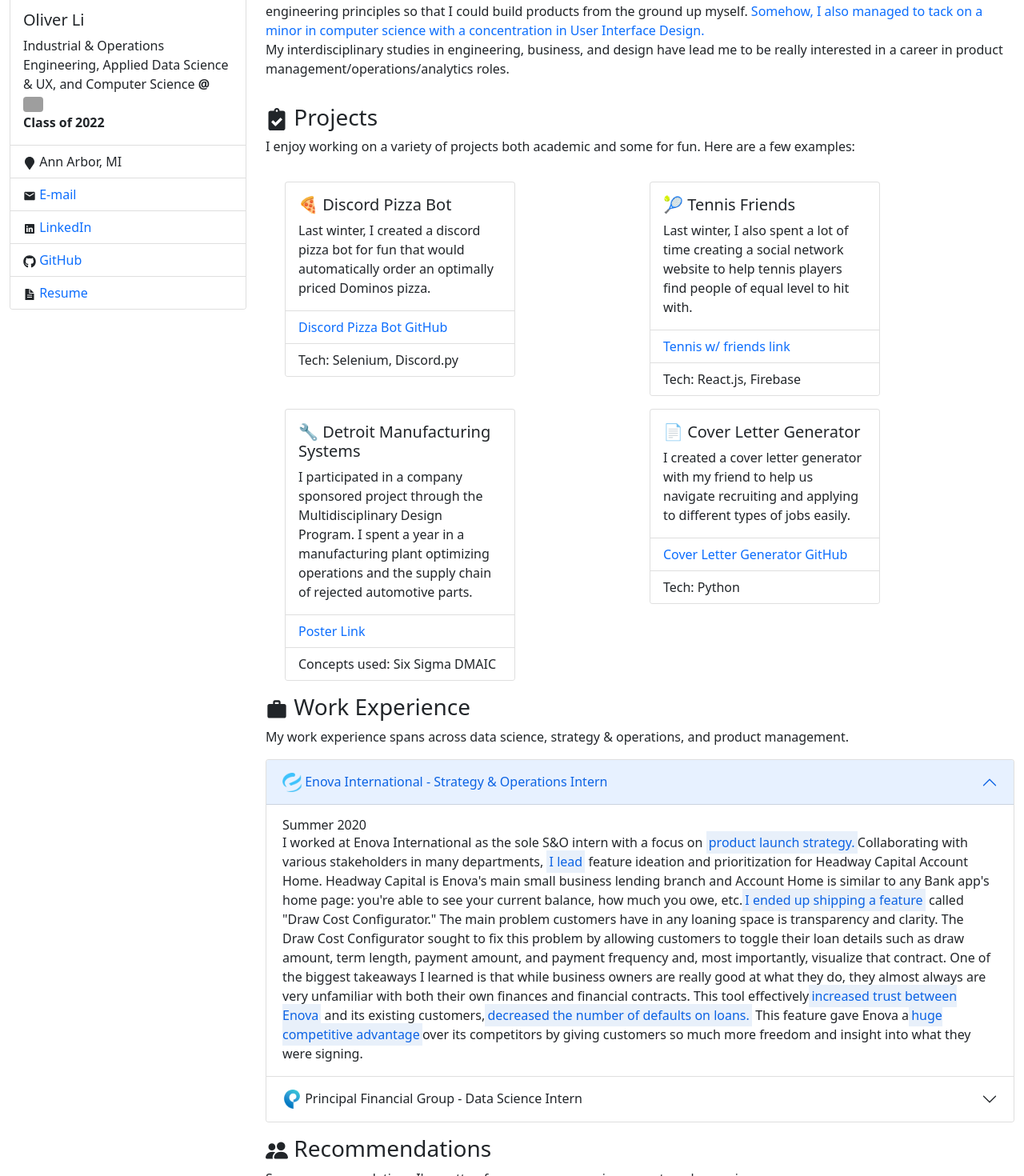
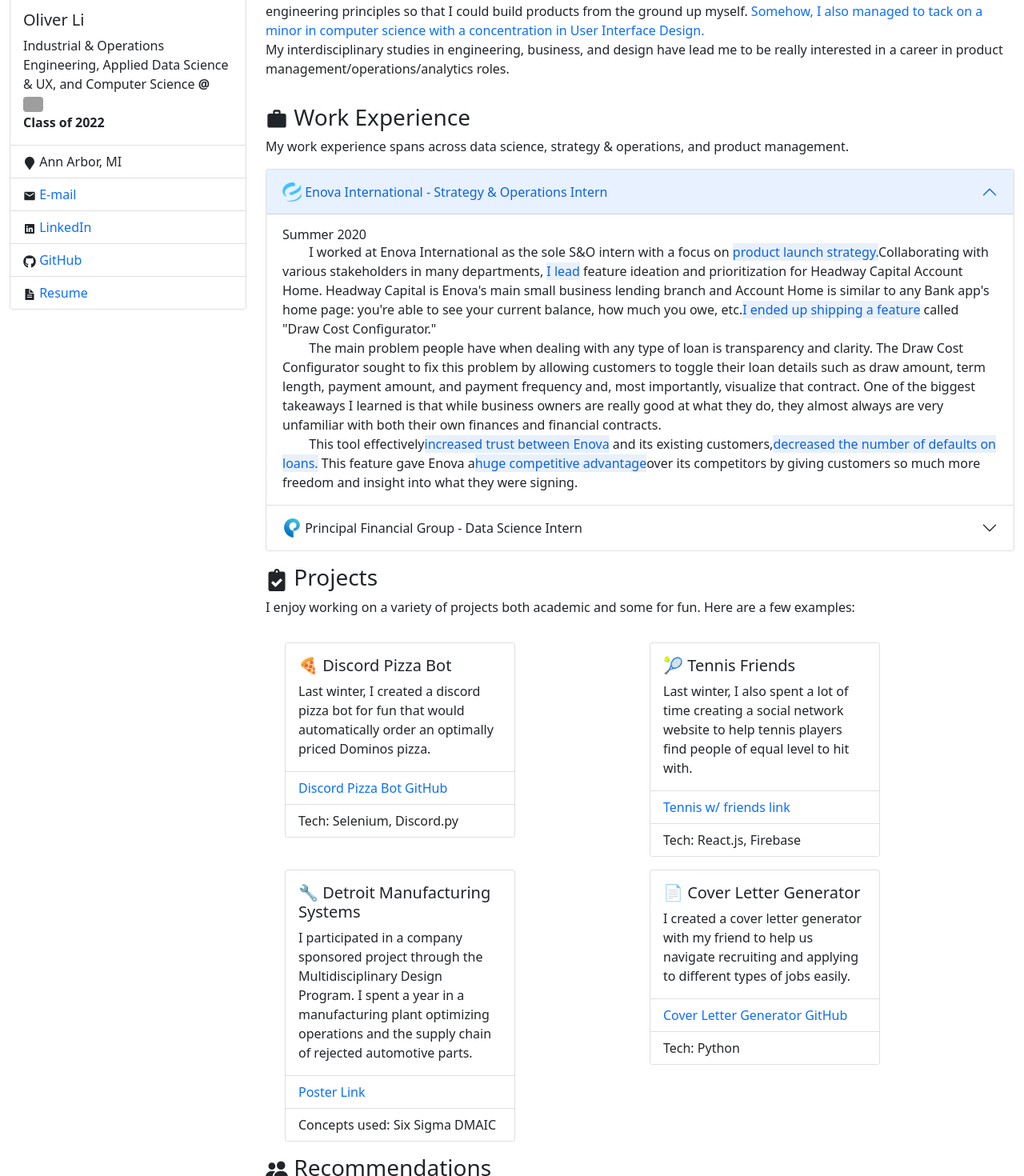
Before and after one commit to olili1999/personal-website, a React (Create React App) app: page / in a window 1280 px wide. Shown: the part 280-1750 px from the top of the page at 80% size. Built offline with nearby package versions, Linux system fonts and the light colour scheme; grey boxes are pictures that could not be loaded.

Commit message:
added work experience with enova + principal

```diff
--- a/src/App.js
+++ b/src/App.js
@@ -27,7 +27,7 @@
          {/* position: "sticky", top: "0px" in Col below*/}
         <Col xs = {12} sm = {12} md ={3} style = {{height: "100%"}} className = "d-flex justify-content-center">
           <Card className = "mt-4" style={{width: '20rem'}}>
-          <OverlayTrigger placement ="bottom" overlay={<Tooltip> Me, at the Sand Dunes in Upper Peninsula in Michigan!</Tooltip>}>
+          <OverlayTrigger placement ="bottom" overlay={<Tooltip> Me, at the Sleeping Bear Dunes in Michigan!</Tooltip>}>
             <Card.Img src= {headshot_outside}/>
           </OverlayTrigger>
 
@@ -64,6 +64,75 @@
           <br/>
           My interdisciplinary studies in engineering, business, and design have lead me to be really interested in a career in
           product management/operations/analytics roles. </p>
+          <h3 id = "work_experience" className = "mt-3"> <MdWork/> Work Experience </h3>
+          <p> My work experience spans across data science, strategy & operations, and product management.  </p>
+
+          <Accordion defaultActiveKey="0">
+            <Accordion.Item eventKey="0">
+              <Accordion.Header className = "d-flex align-items-center">
+                <Image src = {Enova} style = {{width: "1.5rem"}} rounded/>&nbsp;
+                <p className = "m-0 p-0"> Enova International - Strategy & Operations Intern </p>
+              </Accordion.Header>
+              <Accordion.Body>
+                <h6 className = "p-0 m-0"> Summer 2020 </h6>
+                &nbsp;&nbsp;&nbsp;&nbsp;&nbsp;&nbsp;&nbsp;&nbsp;I worked at Enova International as the sole S&O intern with a focus
+                on <mark>product launch strategy.</mark>
+                Collaborating with various stakeholders in many departments, <mark>I lead</mark> feature ideation
+                and prioritization for Headway Capital Account Home. Headway Capital is Enova's main small business lending
+                branch and Account Home is similar to any Bank app's home page: you're able to see your current balance, how much you owe, etc.
+                <mark>I ended up shipping a feature</mark> called "Draw Cost Configurator."
+                <br/>
+                &nbsp;&nbsp;&nbsp;&nbsp;&nbsp;&nbsp;&nbsp;&nbsp;The main problem people have when dealing with any type of loan is transparency and clarity. The Draw Cost Configurator
+                sought to fix this problem by allowing customers to toggle their loan details such as draw amount, term length, payment amount, and payment frequency
+                and, most importantly, visualize that contract. One of the biggest takeaways I learned is that while business owners
+                are really good at what they do, they almost always are very unfamiliar with both their own finances and financial contracts.
+                <br/>
+                &nbsp;&nbsp;&nbsp;&nbsp;&nbsp;&nbsp;&nbsp;&nbsp;This tool effectively<mark>increased trust between Enova</mark> and its existing customers,
+                <mark>decreased the number of defaults on loans.</mark> This feature gave Enova a<mark>huge competitive advantage</mark>
+                over its competitors by giving customers so much more freedom and insight into what
+                they were signing.
+              </Accordion.Body>
+            </Accordion.Item>
+            <Accordion.Item eventKey="1">
+            <Accordion.Header className = "d-flex align-items-center">
+                <Image src = {Principal} style = {{width: "1.5rem"}} rounded/>&nbsp;
+                <p className ="p-0 m-0"> Principal Financial Group - Data Science Intern</p>
+            </Accordion.Header>
+            <Accordion.Body>
+                <h6 className = "p-0 m-0"> Summer 2019 </h6>
+                &nbsp;&nbsp;&nbsp;&nbsp;&nbsp;&nbsp;&nbsp;&nbsp;At Principal, I was hired as a Data Science Intern with <mark>little to no coding experience.</mark>
+                It was extremely stressful at the time since each concept was so difficult for me to learn
+                and grasp. However, the experience really shaped me and taught
+                me the importance of having a strong technical background.
+                I'm really proud looking back because in <mark>3 months</mark> I had taught myself how to use <mark> Python, pandas, numpy, SQL for data manipulation</mark> and an ounce of <mark>Power BI to visualize that data.</mark>
+                <br/>
+                &nbsp;&nbsp;&nbsp;&nbsp;&nbsp;&nbsp;&nbsp;&nbsp;
+                I had a few main tasks throughout the summer. One of the first things I did was understand,
+                discuss, and condense a lot of the database infrastructure for the Fixed Income group at Principal.
+                I also effectively increased loading speed by moving a lot of
+                unnecessary Power BI calculations/transformations to the backend (SQL).
+                However, I think the most difficult part of the internship was ensuring
+                data calculation accuracy. In the beginning of the internship, our data calculations were <mark> only 70% accurate</mark> when comparing to the source of truth. In reality, these were pretty simple calculations
+                that were being done and pushed to Power BI. So the main question
+                posed was the following: <mark>why were our backend calculations not matching
+                up with the source of truth?</mark>
+                My intern team spent everyday doing deep investigation into underlying data
+                and understanding why certain calculations were wrong. There were so many reasons:
+                sometimes data was incomplete, sometimes joining multiple tables could cause issues,
+                there could be duplicate data, etc. Through this tedious and difficult process,
+                I gained a lot of confidence manipulating, wielding, and investigating data.
+                In the very last week of our internship, we raised the accuracy to 100%.
+                We honestly never thought we were going to get there because sometimes it would take days to
+                just raise the accuracy by a mere percent. I learned a lot of things from this internship
+                that I was really grateful for.
+                <mark>But most importantly,</mark>
+                I became a lot better at engaging with stakeholders and <mark>concisely
+                communicating technical concepts and problems in a simple way.</mark>
+
+              </Accordion.Body>
+            </Accordion.Item>
+          </Accordion>
+
           <h3 id = "projects" className = "mt-3"> <FaClipboardCheck/> Projects </h3>
           <p class> I enjoy working on a variety of projects both academic and some for fun. Here are a few examples:</p>
           <Container>
@@ -127,44 +196,6 @@
               </Col>
             </Row>
           </Container>
-          <h3 id = "work_experience" className = "mt-3"> <MdWork/> Work Experience </h3>
-          <p> My work experience spans across data science, strategy & operations, and product management.  </p>
-
-          <Accordion defaultActiveKey="0">
-            <Accordion.Item eventKey="0">
-              <Accordion.Header className = "d-flex align-items-center">
-                <Image src = {Enova} style = {{width: "1.5rem"}} rounded/>&nbsp;
-                <p className = "m-0 p-0"> Enova International - Strategy & Operations Intern </p>
-              </Accordion.Header>
-              <Accordion.Body>
-                <h6 className = "p-0 m-0"> Summer 2020 </h6>
-                I worked at Enova International as the sole S&O intern with a focus
-                on <mark>product launch strategy.</mark>
-                Collaborating with various stakeholders in many departments, <mark>I lead</mark> feature ideation
-                and prioritization for Headway Capital Account Home. Headway Capital is Enova's main small business lending
-                branch and Account Home is similar to any Bank app's home page: you're able to see your current balance, how much you owe, etc.
-                <mark>I ended up shipping a feature</mark> called "Draw Cost Configurator." The main problem
-                customers have in any loaning space is transparency and clarity. The Draw Cost Configurator
-                sought to fix this problem by allowing customers to toggle their loan details such as draw amount, term length, payment amount, and payment frequency
-                and, most importantly, visualize that contract. One of the biggest takeaways I learned is that while business owners
-                are really good at what they do, they almost always are very unfamiliar with both their own finances and financial contracts.
-                This tool effectively<mark>increased trust between Enova</mark> and its existing customers,
-                <mark>decreased the number of defaults on loans.</mark> This feature gave Enova a<mark>huge competitive advantage</mark>
-                over its competitors by giving customers so much more freedom and insight into what
-                they were signing.
-              </Accordion.Body>
-            </Accordion.Item>
-            <Accordion.Item eventKey="1">
-            <Accordion.Header className = "d-flex align-items-center">
-                <Image src = {Principal} style = {{width: "1.5rem"}} rounded/>&nbsp;
-                <p className ="p-0 m-0"> Principal Financial Group - Data Science Intern</p>
-            </Accordion.Header>
-            <Accordion.Body>
-                <h6 className = "p-0 m-0"> Summer 2019 </h6>
-
-              </Accordion.Body>
-            </Accordion.Item>
-          </Accordion>
 
 
 
--- a/src/index.css
+++ b/src/index.css
@@ -10,6 +10,8 @@
 mark{
   background-color: #e8f0fa !important;
   color: #0c63e4;
+  padding:0 !important;
+  margin: 0 !important;
 }
 
 code {
```
